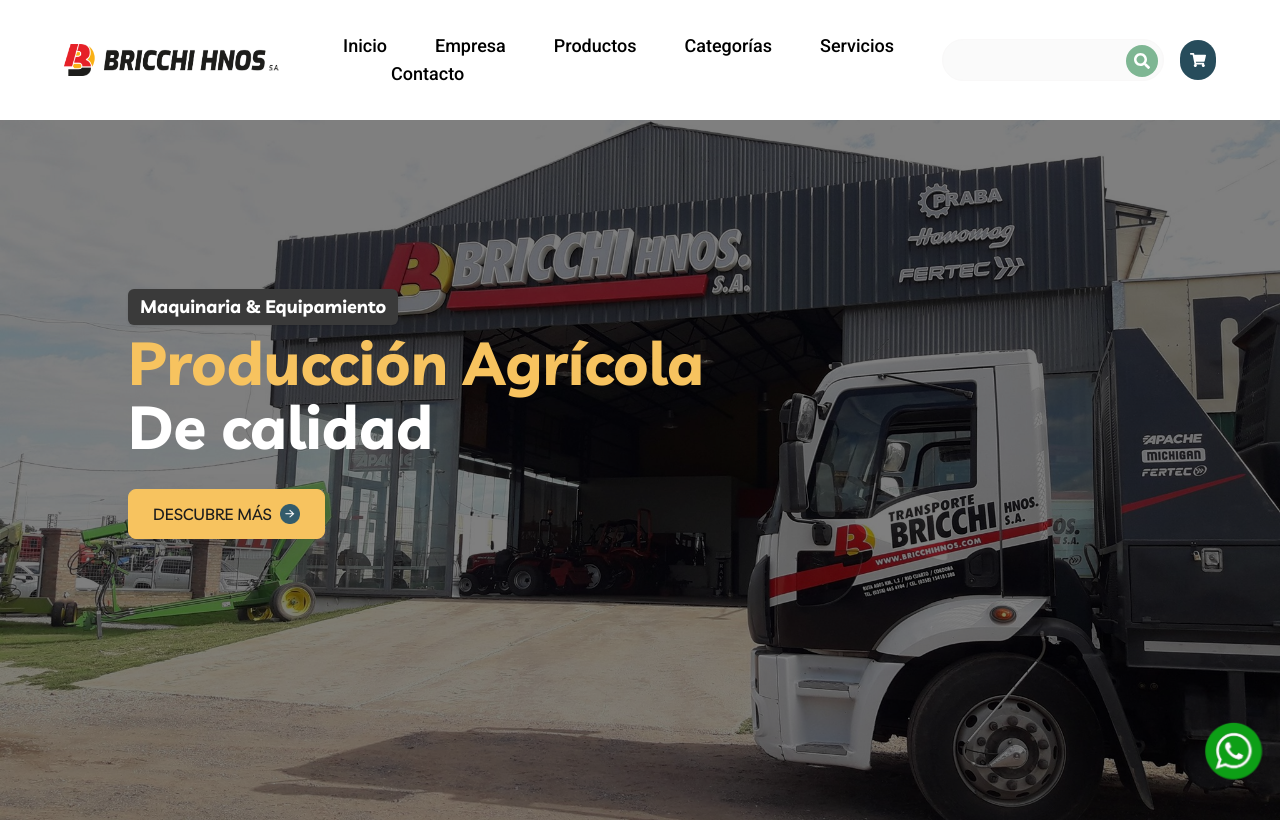
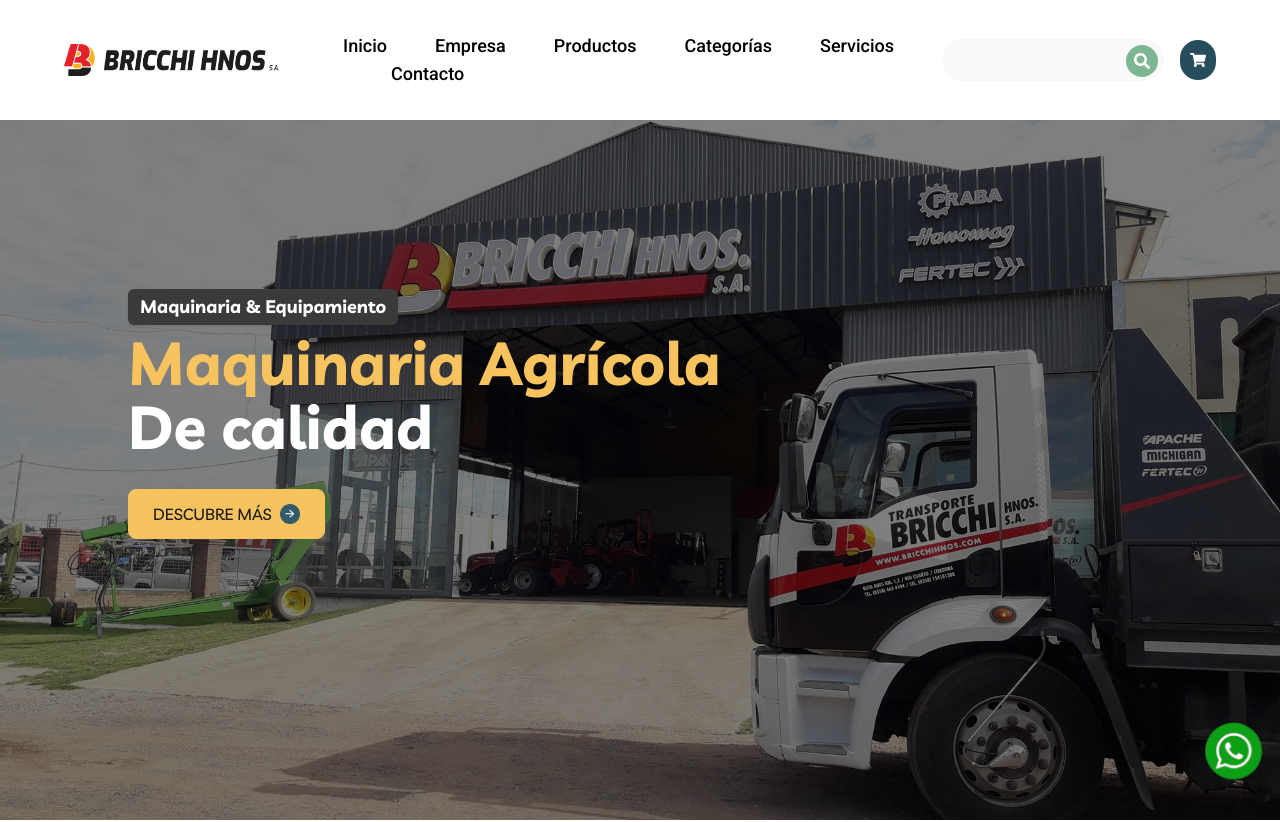
Before and after one commit to tomirodeghiero/bricchi-hnos, a Next.js app: page / in a window 1280 px wide. Shown: the top 822 px of the page. Built offline with nearby package versions, Linux system fonts and the light colour scheme.

Commit message:
Update text in Home

```diff
--- a/src/app/page.tsx
+++ b/src/app/page.tsx
@@ -113,7 +113,7 @@
           <h2
             className="mt-2 text-4xl font-bold text-yellow-300 sm:text-5xl md:text-6xl font-livvic"
           >
-            Producción Agrícola
+            Maquinaria Agrícola
           </h2>
           <h2
             className="mt-1 text-4xl font-bold sm:text-5xl md:text-6xl font-livvic"
```
